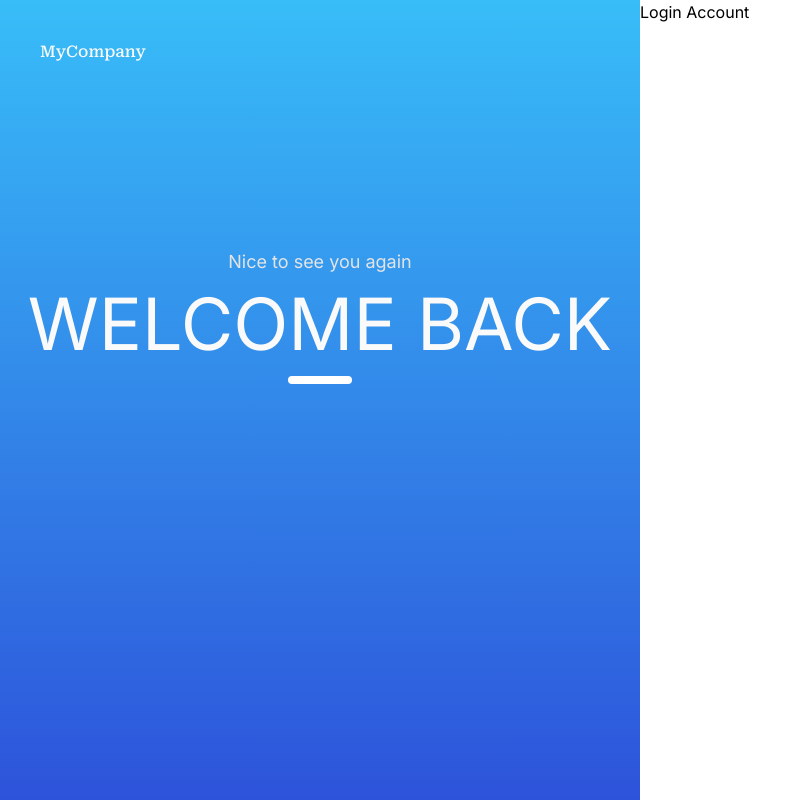
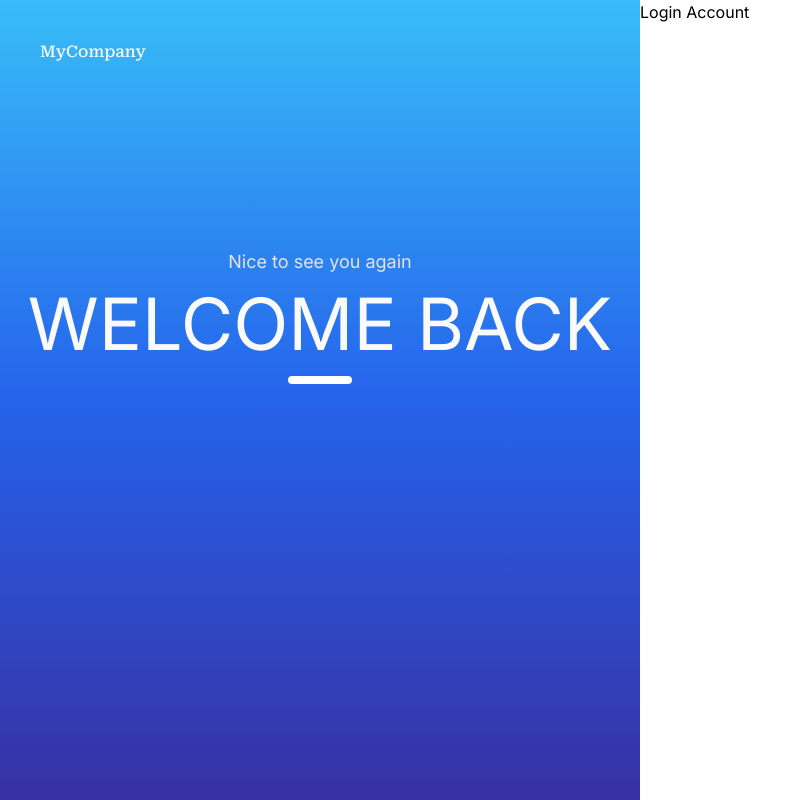
Before and after one commit to NathanSoa/les, a Next.js app in the folder frontend/: page / in a window 1280 px wide. Shown: the whole page, without its empty margins (0-812 px from the left). Built offline with nearby package versions, Linux system fonts and the light colour scheme.

Commit message:
refactor: change gradient style

```diff
--- a/frontend/src/app/page.tsx
+++ b/frontend/src/app/page.tsx
@@ -14,7 +14,7 @@ export const metadata: Metadata = {
 export default function Home() {
   return (
     <div className="grid-cols-half grid">
-      <aside className="h-screen bg-gradient-to-b from-sky-400 to-blue-theme text-zinc-50">
+      <aside className="h-screen bg-gradient-to-b  from-sky-400 via-blue-600 to-indigo-800 text-zinc-50">
         <h1 className={clsx('p-10 font-medium', roboto.className)}>
           MyCompany
         </h1>
```
